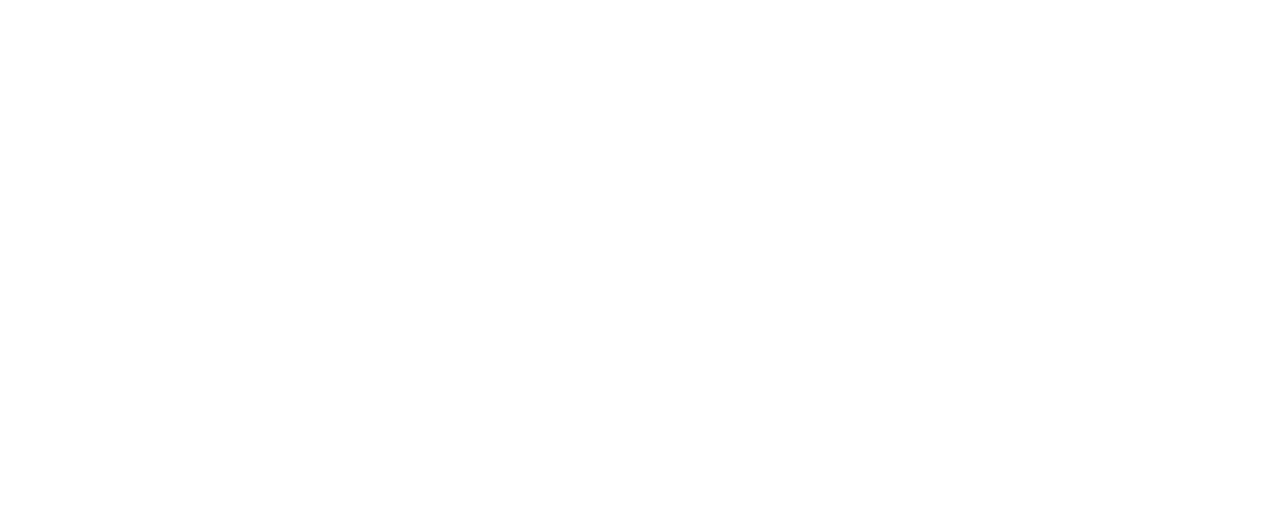
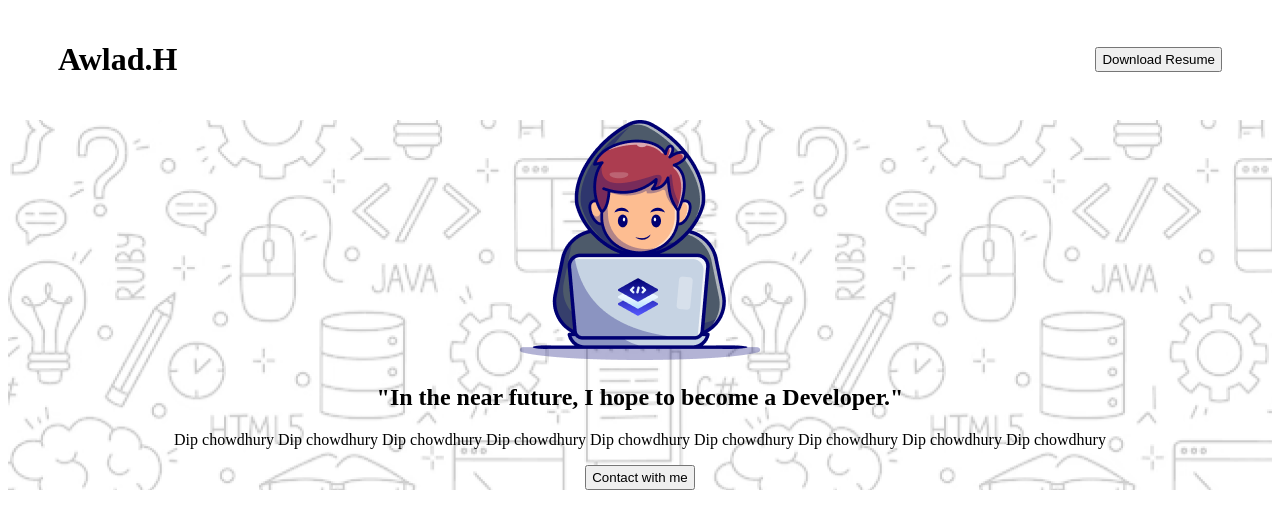
Before and after one commit to Dip-347/Assignment-1, a plain HTML site: page index.html in a window 1280 px wide. Drawn offline with Linux system fonts and the light colour scheme.

Commit message:
added header parts

```diff
--- a/index.html
+++ b/index.html
@@ -3,9 +3,35 @@
 <head>
     <meta charset="UTF-8">
     <meta name="viewport" content="width=device-width, initial-scale=1.0">
-    <title>My 1t assignment </title>
+    <title>My 1st assignment  </title>
+    <link rel="stylesheet" href="style/style.css">
 </head>
 <body>
+    <header>
+       <div class="one">
+        <h1>Awlad.H</h1>
+        <ul>
+            <button class="btn-primary">Download Resume</button>
+        </ul>
+       </div>
+       <section class="two">
+        <div  class="two-1">
+            <div>
+                <img src="assets/Group.png" alt="">
+            </div>
+            <h1>"In the near future, I hope to become a Developer."</h1>
+            <p>Dip chowdhury Dip chowdhury Dip chowdhury Dip chowdhury Dip chowdhury Dip chowdhury Dip chowdhury Dip chowdhury Dip chowdhury </p>
+            <button class="btn-primary">Contact with me</button>
+        </div>
+       </section>
+
+    </header>
+    <main>
+
+    </main>
+    <footer>
+
+    </footer>
 
 </body>
 </html>
--- a/style/style.css
+++ b/style/style.css
@@ -0,0 +1,16 @@
+.one{
+    display: flex;
+    justify-content:space-between;
+    align-items: center;
+    margin: 20px 50px;
+}
+.btn-primary{
+    padding: 3px 5px;
+}
+.two-1{
+    text-align: center;
+}
+.two{
+    background-image: url(../assets/Hero-bg.png);
+    margin: 0px 0px 50px 0px;
+}
```
